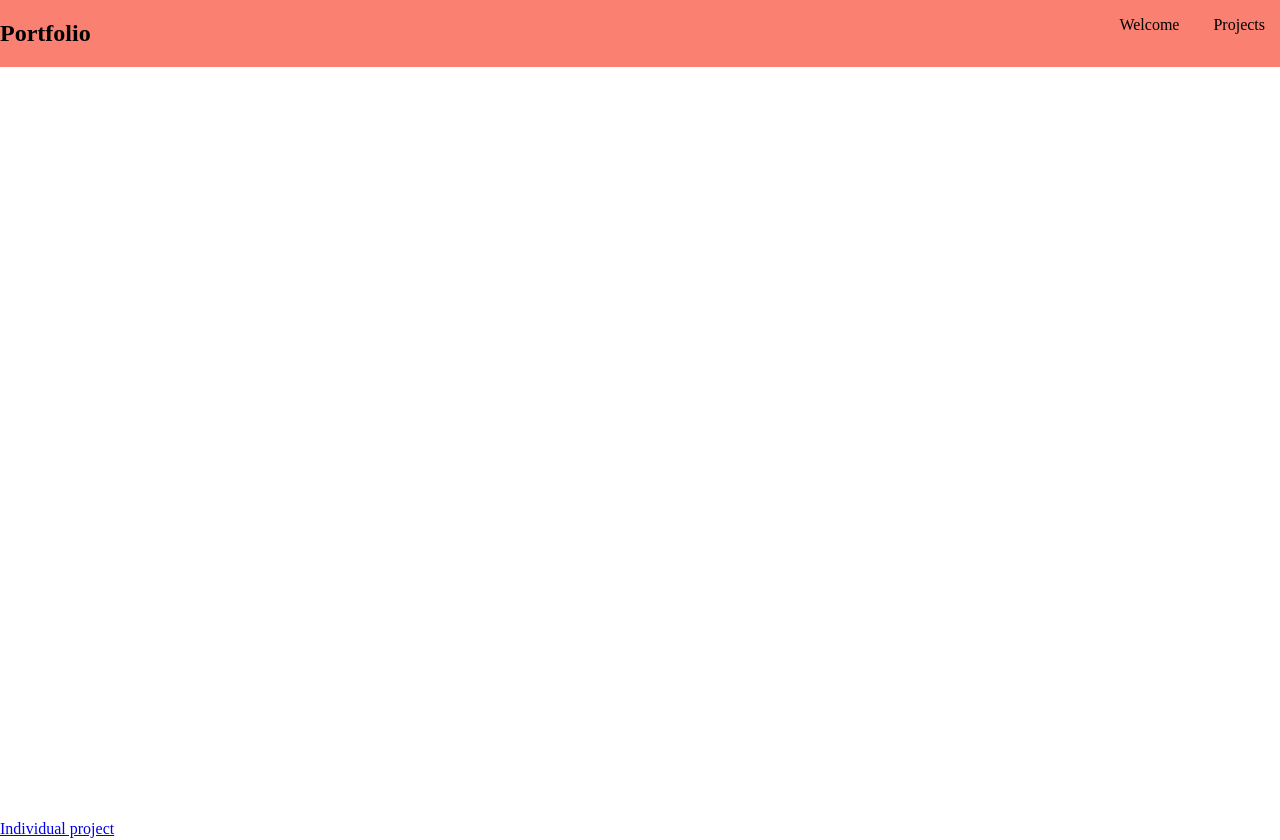
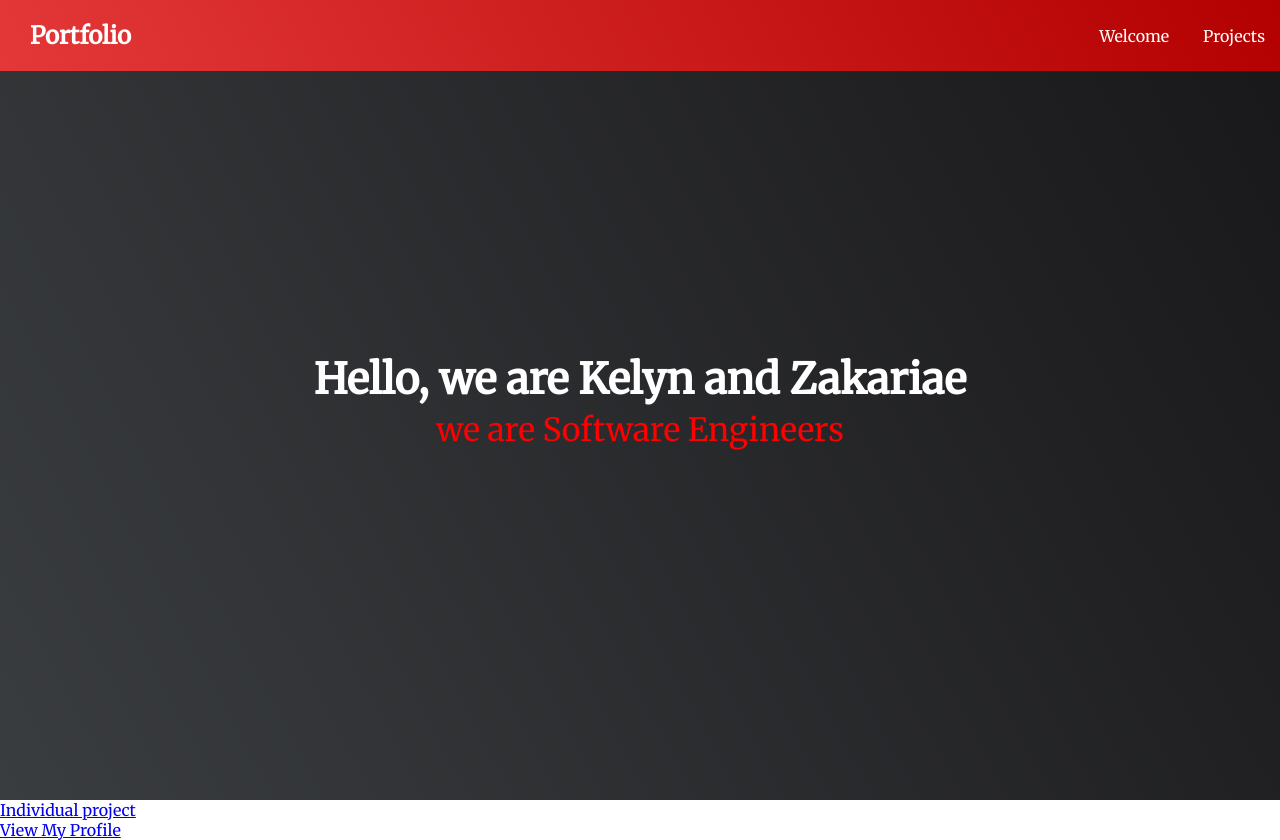
Before and after one commit to elmejdki/Personal-portfolio_keyln_zakariae, a plain HTML site: page index.html in a window 1280 px wide. Drawn offline with Linux system fonts and the light colour scheme.

Commit message:
add some css style to the header and welcome section

```diff
--- a/css/style.css
+++ b/css/style.css
@@ -3,26 +3,56 @@
     background-color: lightblue;
   }
 }
+
 body {
   margin: 0;
   padding: 0;
   box-sizing: border-box;
+  width: 100%;
+  font-family: 'Merriweather', serif;
 }
+
 #navbar {
   display: flex;
   justify-content: space-between;
-  background: salmon;
+  background: linear-gradient(62deg, #e43838 0%, #b30000 100%);
   position: fixed;
   top: 0;
   left: 0;
   width: 100%;
 }
+
+#navbar h1 {
+    padding: 0px 30px;
+    color: white;
+}
+
+.navlinks {
+    padding-top: 10px;
+}
 .navlinks > a {
-  color: #000;
+color: white;
   text-decoration: none;
   padding: 10px 15px;
 }
 
 #welcome-section{
     height: 100vh;
+    background: linear-gradient(62deg, #3a3d40 0%, #181719 100%);
+    display: flex;
+    justify-content: center;
+    align-content: center;
+    align-items: center;
+    color: white;
+    flex-direction: column;
 }
+
+#welcome-section h1 {
+    font-size: 42px;
+}
+
+#welcome-section p {
+    font-size: 32px;
+    color: red;
+    margin-top: -30px;
+}
--- a/index.html
+++ b/index.html
@@ -3,6 +3,7 @@
   <head>
     <meta charset="UTF-8">
     <title>Fork Me! FCC: Test Suite Template</title>
+    <link href="https://fonts.googleapis.com/css?family=Merriweather&display=swap" rel="stylesheet">
     <link rel="stylesheet" href="css/style.css">
   </head>
 
@@ -17,7 +18,7 @@
       </nav>
       <section id="welcome-section">
         <h1>Hello, we are Kelyn and Zakariae</h1>
-
+        <p>we are Software Engineers</p>
       </section>
       <section id="projects">
         <div class="project-tile">
@@ -25,7 +26,7 @@
         </div>
       </section>
       <section id="socials">
-          <a id="profile-link" href="https://github.com/elmejdki/Personal-portfolio_keyln_zakariae/pull/1" target="_blank"></a>
+          <a id="profile-link" href="https://github.com/elmejdki/Personal-portfolio_keyln_zakariae/pull/1" target="_blank">View My Profile</a>
       </section>
     </main>
     <script src="https://cdn.freecodecamp.org/testable-projects-fcc/v1/bundle.js"></script>
```
